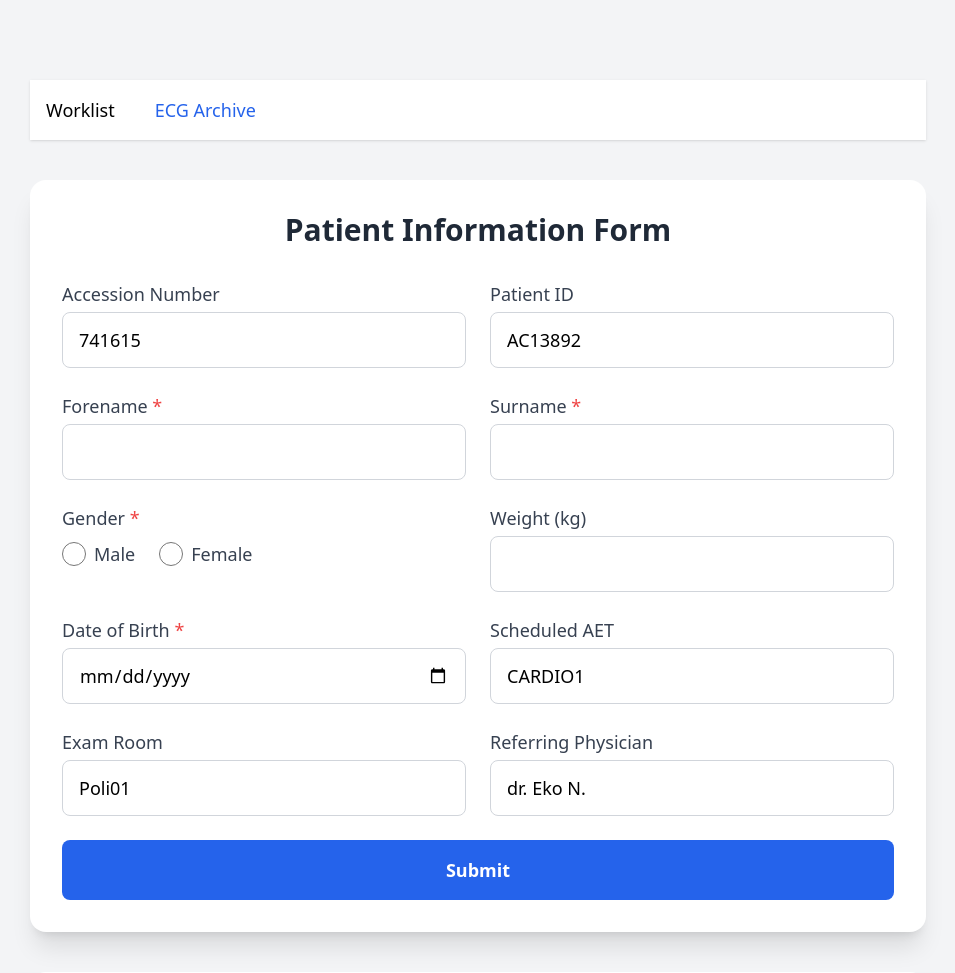
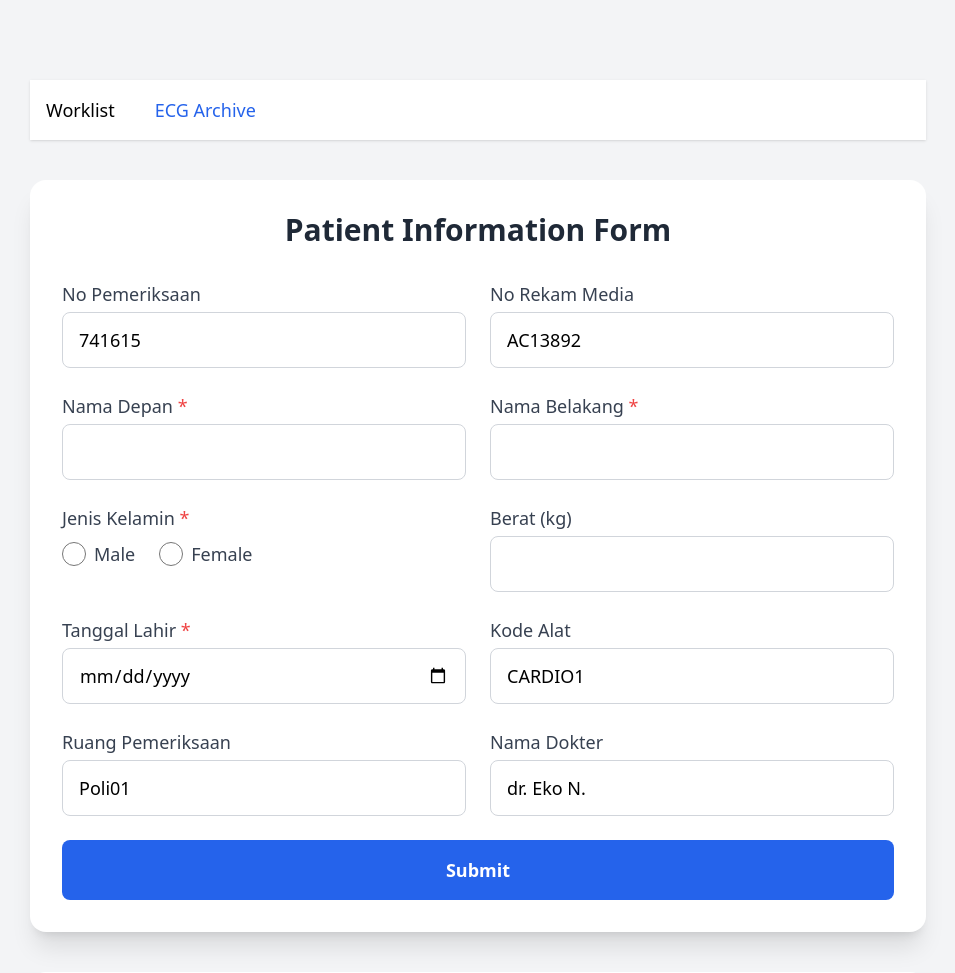
Before and after one commit to 1928-repo/PACS_EKG_API, a PHP site: page /inputworklist.php in a window 1280 px wide. Shown: the top 973 px of the page, without its empty margins (162-1117 px from the left). Run offline with PHP 8.4, Linux system fonts and the light colour scheme; some libraries are stand-ins or nearby versions.

Commit message:
add fields mapping

```diff
--- a/simulation/index.php
+++ b/simulation/index.php
@@ -1,3 +1,3 @@
 <?php
-header("Location: ./inputworklist.php");
+header("Location: /simulation/inputworklist.php");
 exit;
--- a/simulation/inputworklist.php
+++ b/simulation/inputworklist.php
@@ -33,16 +33,16 @@
         ];
 
         $fields = [
-            "AccessionNumber" => "Accession Number",
-            "PatientID" => "Patient ID",
-            "Forename" => "Forename",
-            "Surname" => "Surname",
-            "Gender" => "Gender",
-            "Weight" => "Weight (kg)",
-            "DateOfBirth" => "Date of Birth",
-            "scheduledAET" => "Scheduled AET",
-            "examRoom" => "Exam Room",
-            "ReferringPhysician" => "Referring Physician"
+            "AccessionNumber" => "No Pemeriksaan",
+            "PatientID" => "No Rekam Media",
+            "Forename" => "Nama Depan",
+            "Surname" => "Nama Belakang",
+            "Gender" => "Jenis Kelamin",
+            "Weight" => "Berat (kg)",
+            "DateOfBirth" => "Tanggal Lahir",
+            "scheduledAET" => "Kode Alat",
+            "examRoom" => "Ruang Pemeriksaan",
+            "ReferringPhysician" => "Nama Dokter"
         ];
 
         // Fields that are required
@@ -99,7 +99,12 @@
 
     <div class="w-full max-w-4xl p-10 bg-white rounded-2xl shadow-xl">
       <h2 class="text-3xl font-bold mb-8 text-gray-800 text-center">Reset Worklist</h2>
-      <form method="post" action="resetworklist.php" class="grid grid-cols-1 md:grid-cols-2 gap-6">
+      <form
+        method="post"
+        action="resetworklist.php"
+        class="grid grid-cols-1 md:grid-cols-2 gap-6"
+        onsubmit="return confirm('Are you sure you want to reset the worklist ?');"
+        >
             <div class="md:col-span-2">
                 <button type="submit" class="w-full py-4 text-lg font-semibold bg-blue-600 text-white rounded-lg hover:bg-blue-700 transition duration-150">
                     Reset Worklist
@@ -107,6 +112,6 @@
             </div>
       </form>
     </div>
-                    </div>
+  </div>
 </body>
 </html>
```
Also changed, not shown: simulation/listarchive.php (+21 -0 lines), simulation/resetarchive.php (added, +35 -0 lines), simulation/submitworklist.php (+10 -10 lines), worklist.json (+13 -1 lines).
